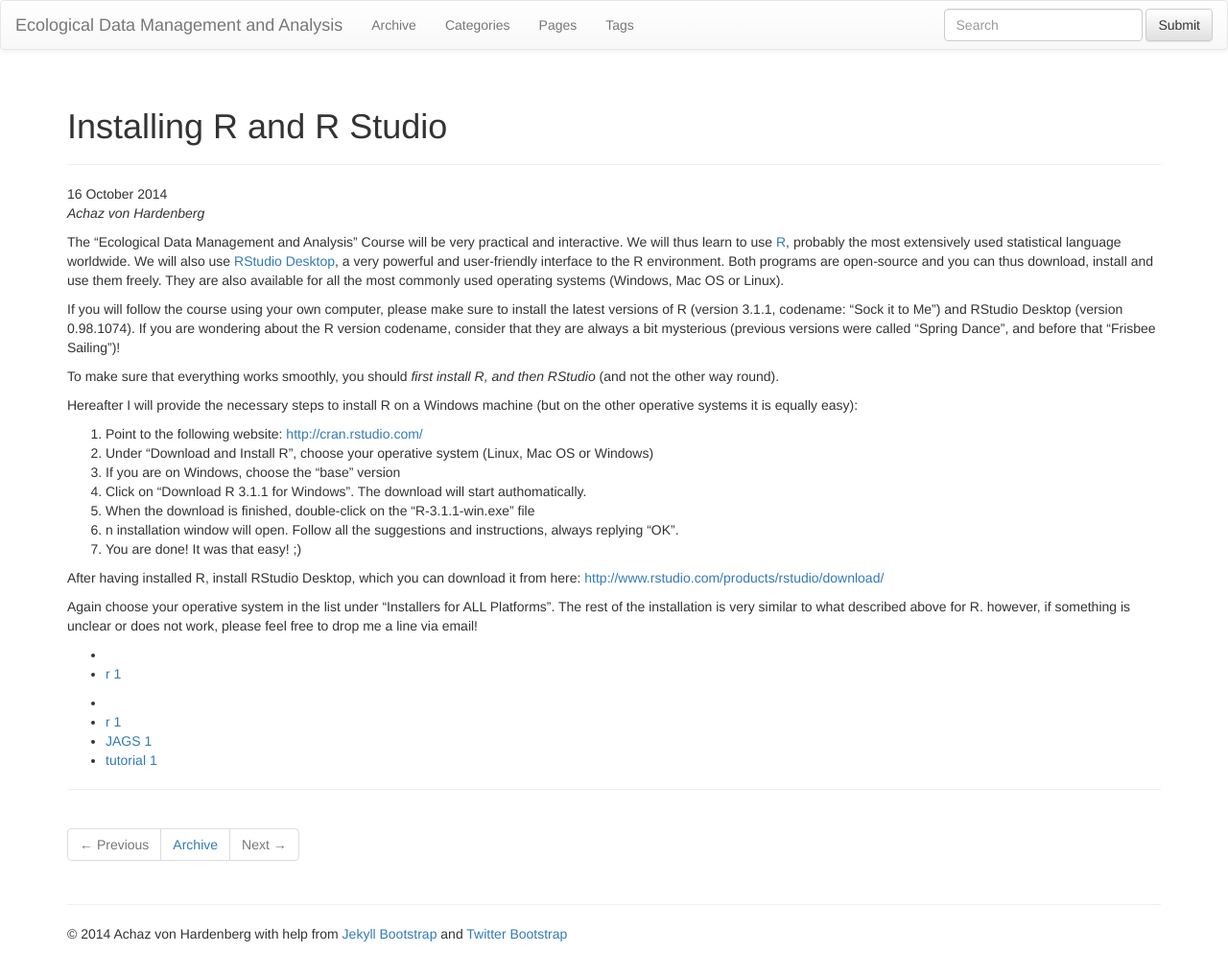
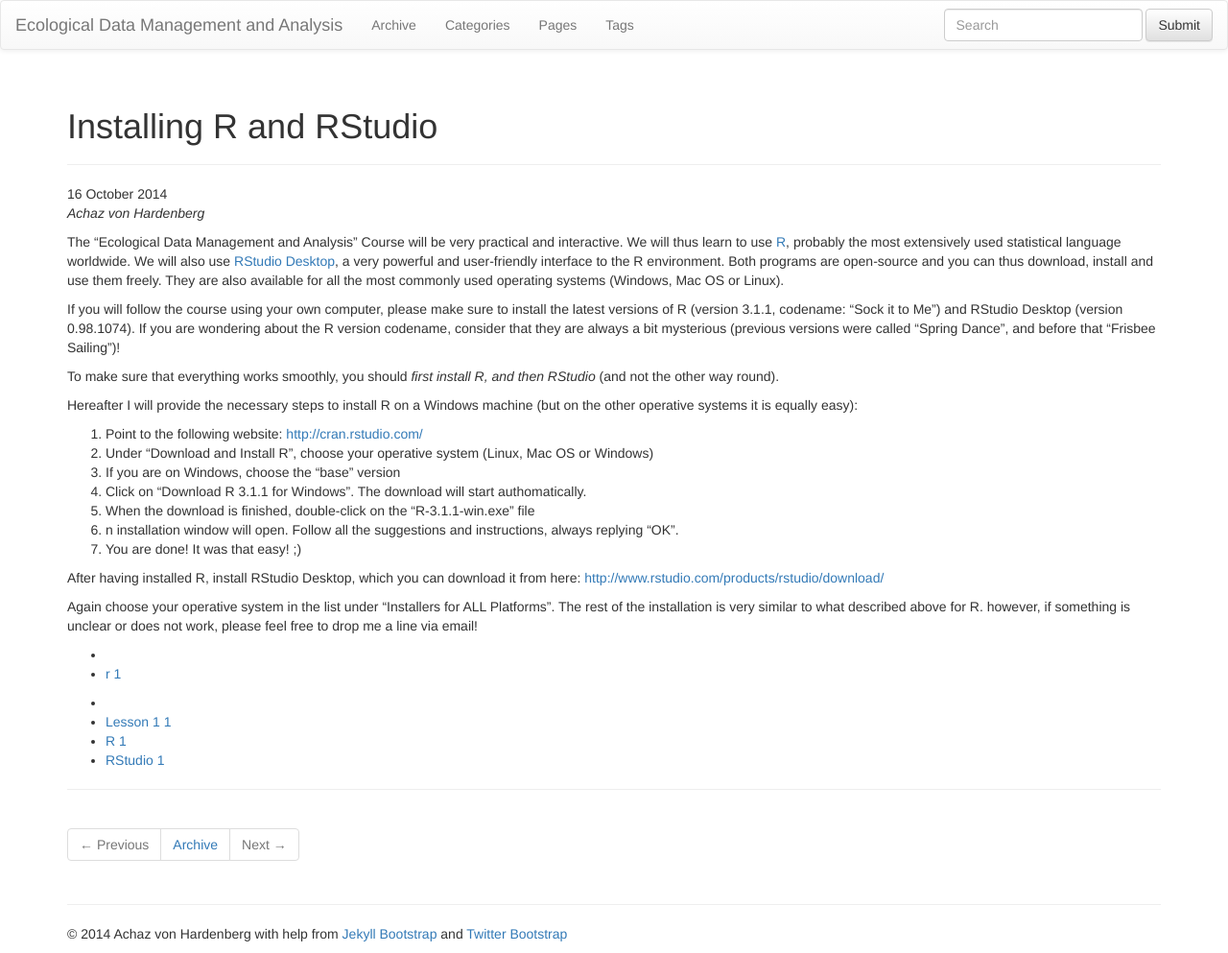
Before and after one commit to achazhardenberg/ecostats.co, a Jekyll site: the page built from _posts/2014-10-16-installing_R_and_RStudio.md, in a window 1280 px wide. Shown: the whole page at 96% size. Built offline with Jekyll 4.4.1, drawn with Linux system fonts in a browser that asks for light colours; nearby versions of some CDN libraries; library files that are not in the unit come from our copies; comment, search, counter and statistics services are not loaded.

Commit message:
fixed tags

```diff
--- a/_posts/2014-10-16-installing_R_and_RStudio.md
+++ b/_posts/2014-10-16-installing_R_and_RStudio.md
@@ -1,10 +1,10 @@
 ---
 layout: post
-title: "Installing R and R Studio"
+title: "Installing R and RStudio"
 post_author: "Achaz von Hardenberg"
 description: ""
 category: r
-tags: [r, JAGS, tutorial]
+tags: [Lesson 1, R, RStudio]
 ---
 {% include JB/setup %}
 
```
